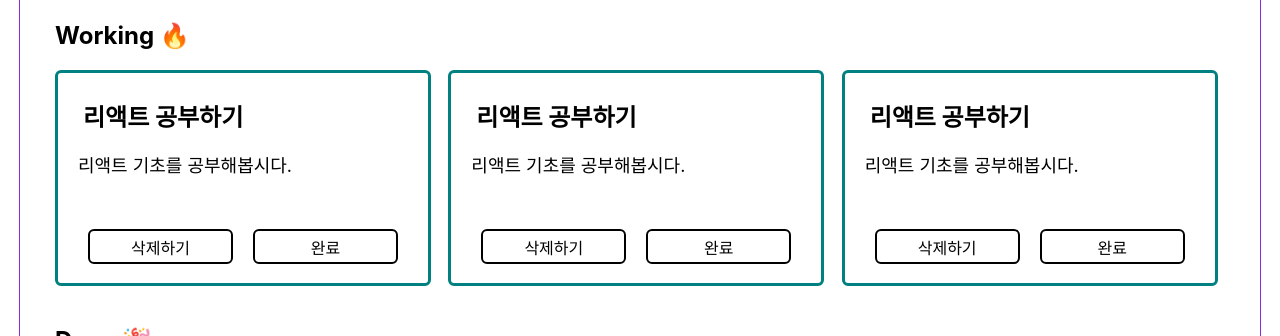
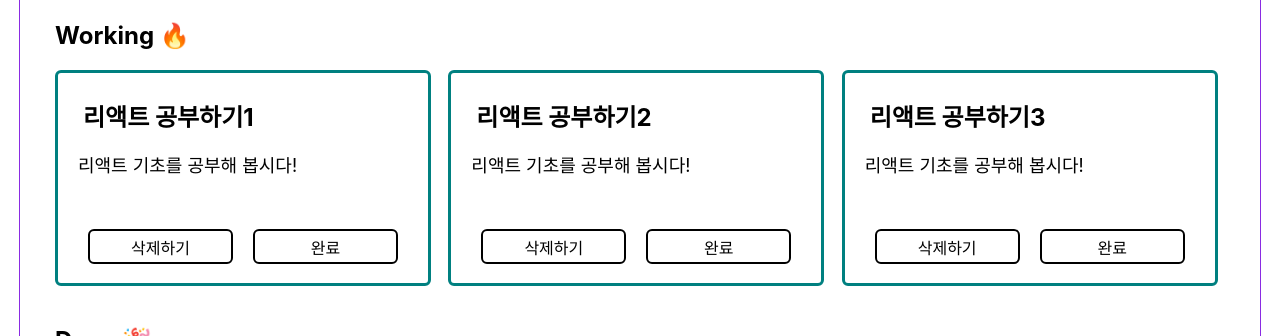
Before and after one commit to cchloe0927/React-todolist, a React (Create React App) app: page / in a window 1280 px wide. Shown: the part 175-511 px from the top of the page. Built offline with nearby package versions, Linux system fonts and the light colour scheme.

Commit message:
show todo-list data(props)

```diff
--- a/src/App.js
+++ b/src/App.js
@@ -1,3 +1,4 @@
+import React, { useState } from 'react';
 import './App.css';
 //component
 import Header from './components/Header';
@@ -5,11 +6,29 @@ import AddContents from './components/AddContents';
 import Contents from './components/Contents';
 
 function App() {
+  const [todos, setTodos] = useState([
+    {
+      id: 1,
+      title: '리액트 공부하기1',
+      contents: '리액트 기초를 공부해 봅시다!',
+    },
+    {
+      id: 2,
+      title: '리액트 공부하기2',
+      contents: '리액트 기초를 공부해 봅시다!',
+    },
+    {
+      id: 3,
+      title: '리액트 공부하기3',
+      contents: '리액트 기초를 공부해 봅시다!',
+    },
+  ]);
+
   return (
     <div className='wrap'>
       <Header />
       <AddContents />
-      <Contents />
+      <Contents todosData={todos} />
     </div>
   );
 }
--- a/src/components/Contents.js
+++ b/src/components/Contents.js
@@ -1,37 +1,26 @@
 import React from 'react';
 import classes from './Contents.module.css';
 
-const Contents = () => {
+const Contents = ({ todosData }) => {
+  console.log('todosData: ', todosData);
   return (
     <div className={classes.contents}>
       {/* working */}
       <section>
         <h2>Working 🔥</h2>
         <div className={classes.contents_box}>
-          <div className={classes.contents_card}>
-            <h2 className={classes.contents_title}>리액트 공부하기</h2>
-            <p className={classes.contents_text}>리액트 기초를 공부해봅시다.</p>
-            <div className={classes.btn}>
-              <button className={classes.deleteBtn}>삭제하기</button>
-              <button className={classes.doneBtn}>완료</button>
-            </div>
-          </div>
-          <div className={classes.contents_card}>
-            <h2 className={classes.contents_title}>리액트 공부하기</h2>
-            <p className={classes.contents_text}>리액트 기초를 공부해봅시다.</p>
-            <div className={classes.btn}>
-              <button className={classes.deleteBtn}>삭제하기</button>
-              <button className={classes.doneBtn}>완료</button>
-            </div>
-          </div>
-          <div className={classes.contents_card}>
-            <h2 className={classes.contents_title}>리액트 공부하기</h2>
-            <p className={classes.contents_text}>리액트 기초를 공부해봅시다.</p>
-            <div className={classes.btn}>
-              <button className={classes.deleteBtn}>삭제하기</button>
-              <button className={classes.doneBtn}>완료</button>
-            </div>
-          </div>
+          {todosData.map((todo) => {
+            return (
+              <div key={todo.id} className={classes.contents_card}>
+                <h2 className={classes.contents_title}>{todo.title}</h2>
+                <p className={classes.contents_text}>{todo.contents}</p>
+                <div className={classes.btn}>
+                  <button className={classes.deleteBtn}>삭제하기</button>
+                  <button className={classes.doneBtn}>완료</button>
+                </div>
+              </div>
+            );
+          })}
         </div>
       </section>
 
```
